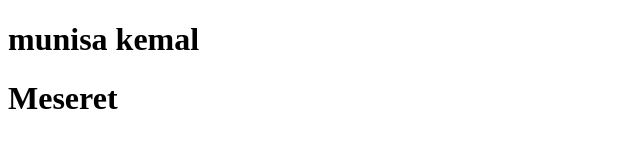
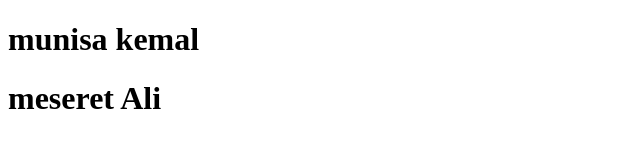
Before and after one commit to mat-amesu/gitPractice1, a plain HTML site: page pages/index.html in a window 1280 px wide. Shown: the whole page, without its empty margins (0-640 px from the left). Drawn offline with Linux system fonts and the light colour scheme.

```diff
--- a/pages/index.html
+++ b/pages/index.html
@@ -10,7 +10,7 @@
 
 <body>
     <h1>munisa kemal</h1>
-    <h1>Meseret</h1>
+    <h1>meseret Ali</h1>
 </body>
 
 </html>
```
